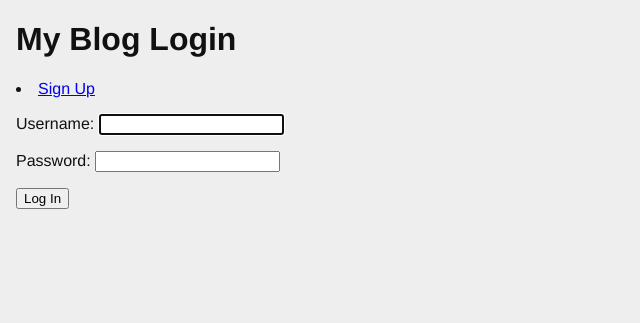
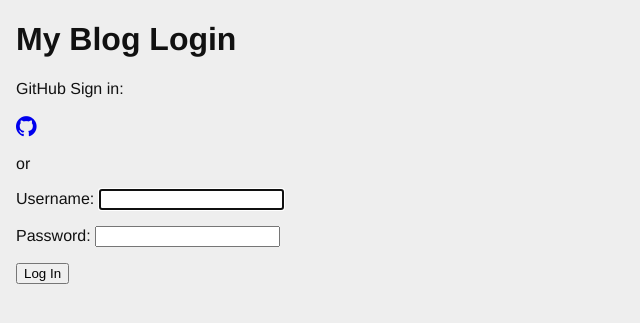
Before and after one commit to lucas-salmons/django-blog, a Django app: page /login/ in a window 1280 px wide. Shown: the part 34-357 px from the top of the page, without its empty margins (0-640 px from the left). Run offline with Django 3.2, Linux system fonts and the light colour scheme; some libraries are stand-ins or nearby versions.

Commit message:
added github icon to login page, ran black format

```diff
--- a/mysite/templates/base.html
+++ b/mysite/templates/base.html
@@ -3,6 +3,7 @@
 <html lang="en">
     <head>
         <title>My Django Blog</title>
+        <link rel="stylesheet" href="https://cdnjs.cloudflare.com/ajax/libs/font-awesome/4.7.0/css/font-awesome.min.css">
         <link type="text/css" rel="stylesheet" href="{% static 'django_blog.css' %}">
     </head>
     <body>
--- a/mysite/templates/login.html
+++ b/mysite/templates/login.html
@@ -1,11 +1,16 @@
 {% extends "base.html" %}
 {% load socialaccount %}
 
+
 {% block content %}
 <h1>My Blog Login</h1>
-<li><a href="{% provider_login_url 'github' %}">Sign Up</a></li>
-<form action="" method="POST">{% csrf_token %}
-  {{ form.as_p }}
-  <p><input type="submit" value="Log In"></p>
-</form>
+  <p>GitHub Sign in:</p>
+    <a href="{% provider_login_url 'github' %}" data-toggle="tooltip" title="GitHub">
+      <i style="font-size:24px" class="fa">&#xf09b;</i>
+    </a>
+  <p>or</p>
+  <form action="" method="POST">{% csrf_token %}
+    {{ form.as_p }}
+    <p><input type="submit" value="Log In"></p>
+  </form>
 {% endblock %}
--- a/mysite/urls.py
+++ b/mysite/urls.py
@@ -21,7 +21,7 @@ urlpatterns = [
     path("", include("blogging.urls")),
     path("polling/", include("polling.urls")),
     path("admin/", admin.site.urls),
-    path('accounts/', include('allauth.urls')),
+    path("accounts/", include("allauth.urls")),
     path("login/", LoginView.as_view(template_name="login.html"), name="login"),
     path("logout/", LogoutView.as_view(next_page="/"), name="logout"),
 ]
```
Also changed, not shown: mysite/settings.py (+7 -9 lines), blogging/migrations/0003_auto_20201118_2247.py.
